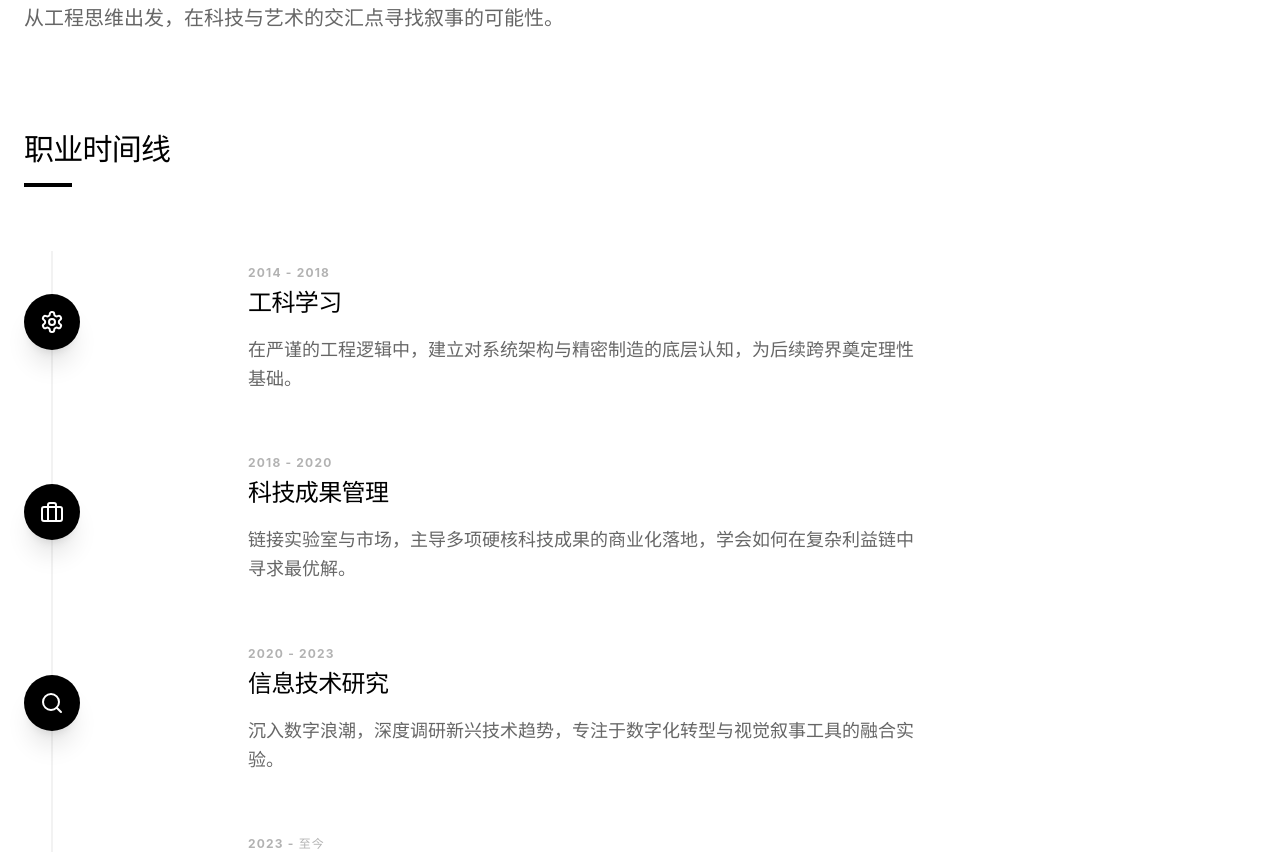
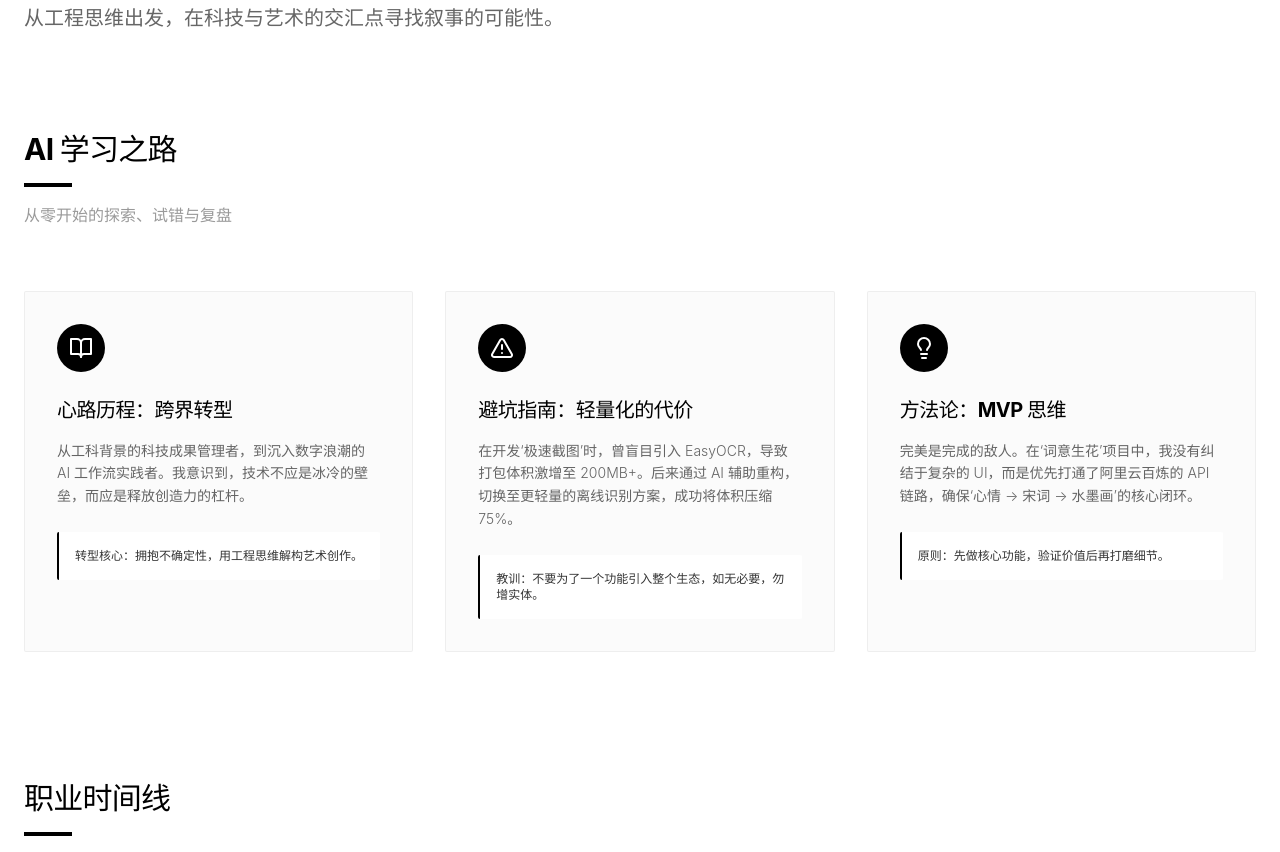
Before and after one commit to xujunjie750/my-personal-site, a React (Vite) app in the folder xiaoke-portfolio/: page /about in a window 1280 px wide. Shown: the part 360-1212 px from the top of the page. Built offline with nearby package versions, Linux system fonts and the light colour scheme.

Commit message:
完成毕业作业：新增项目路演和复盘

```diff
--- a/xiaoke-portfolio/src/components/AboutPage.jsx
+++ b/xiaoke-portfolio/src/components/AboutPage.jsx
@@ -1,7 +1,7 @@
 import React from 'react';
 import { motion } from 'framer-motion';
 import siteData from '../data/siteData.json';
-import { Settings, Briefcase, Search, Cpu } from 'lucide-react';
+import { Settings, Briefcase, Search, Cpu, BookOpen, AlertTriangle, Lightbulb } from 'lucide-react';
 
 const AboutPage = () => {
   const { careerTimeline } = siteData;
@@ -15,6 +15,27 @@ const AboutPage = () => {
       default: return null;
     }
   };
+
+  const learningPath = [
+    {
+      title: "心路历程：跨界转型",
+      icon: <BookOpen size={24} />,
+      content: "从工科背景的科技成果管理者，到沉入数字浪潮的 AI 工作流实践者。我意识到，技术不应是冰冷的壁垒，而应是释放创造力的杠杆。",
+      highlight: "转型核心：拥抱不确定性，用工程思维解构艺术创作。"
+    },
+    {
+      title: "避坑指南：轻量化的代价",
+      icon: <AlertTriangle size={24} />,
+      content: "在开发‘极速截图’时，曾盲目引入 EasyOCR，导致打包体积激增至 200MB+。后来通过 AI 辅助重构，切换至更轻量的离线识别方案，成功将体积压缩 75%。",
+      highlight: "教训：不要为了一个功能引入整个生态，如无必要，勿增实体。"
+    },
+    {
+      title: "方法论：MVP 思维",
+      icon: <Lightbulb size={24} />,
+      content: "完美是完成的敌人。在‘词意生花’项目中，我没有纠结于复杂的 UI，而是优先打通了阿里云百炼的 API 链路，确保‘心情 -> 宋词 -> 水墨画’的核心闭环。",
+      highlight: "原则：先做核心功能，验证价值后再打磨细节。"
+    }
+  ];
 
   return (
     <div className="pt-32 pb-24 min-h-screen bg-pure-white">
@@ -32,8 +53,42 @@ const AboutPage = () => {
           </p>
         </motion.div>
 
+        {/* Learning Path Section (New) */}
+        <div className="mb-32">
+          <div className="mb-16">
+            <h2 className="text-3xl font-bold mb-4">AI 学习之路</h2>
+            <div className="w-12 h-1 bg-pure-black"></div>
+            <p className="mt-4 text-pure-black/40 font-light">从零开始的探索、试错与复盘</p>
+          </div>
+
+          <div className="grid md:grid-cols-3 gap-8">
+            {learningPath.map((item, idx) => (
+              <motion.div
+                key={idx}
+                initial={{ opacity: 0, y: 30 }}
+                whileInView={{ opacity: 1, y: 0 }}
+                viewport={{ once: true }}
+                transition={{ duration: 0.5, delay: idx * 0.1 }}
+                className="bg-light-grey/30 p-8 rounded-sm border border-pure-black/5 hover:border-pure-black/20 hover:shadow-lg transition-all duration-300"
+              >
+                <div className="w-12 h-12 bg-pure-black text-pure-white rounded-full flex items-center justify-center mb-6">
+                  {item.icon}
+                </div>
+                <h3 className="text-xl font-bold mb-4">{item.title}</h3>
+                <p className="text-sm text-pure-black/60 font-light leading-relaxed mb-6">
+                  {item.content}
+                </p>
+                <div className="p-4 bg-pure-white rounded-sm border-l-2 border-pure-black">
+                  <p className="text-xs font-bold text-pure-black/80">{item.highlight}</p>
+                </div>
+              </motion.div>
+            ))}
+          </div>
+        </div>
+
         {/* Career Timeline */}
         <div className="relative">
+
           <div className="mb-16">
             <h2 className="text-3xl font-bold mb-4">职业时间线</h2>
             <div className="w-12 h-1 bg-pure-black"></div>
--- a/xiaoke-portfolio/src/components/ProjectsPage.jsx
+++ b/xiaoke-portfolio/src/components/ProjectsPage.jsx
@@ -2,7 +2,7 @@ import React, { useState, useEffect, useRef } from 'react';
 import { motion, AnimatePresence } from 'framer-motion';
 import { useSearchParams } from 'react-router-dom';
 import siteData from '../data/siteData.json';
-import { LayoutGrid, Play, Code, Filter } from 'lucide-react';
+import { LayoutGrid, Play, Code, Filter, Lightbulb, Target, Zap } from 'lucide-react';
 
 const ProjectsPage = () => {
   const [filter, setFilter] = useState('全部');
@@ -127,9 +127,34 @@ const ProjectsPage = () => {
                 </div>
                 <div className="p-8 flex-1 flex flex-col">
                   <h3 className="text-2xl font-bold mb-3 group-hover:translate-x-1 transition-transform">{project.name}</h3>
-                  <p className="text-sm font-light text-pure-black/60 leading-relaxed mb-8 line-clamp-3 flex-1">
+                  <p className="text-sm font-light text-pure-black/60 leading-relaxed mb-6 line-clamp-3">
                     {project.description}
                   </p>
+
+                  {/* 核心思路模块 */}
+                  {(project.painPoint || project.idea) && (
+                    <div className="mb-6 p-4 bg-pure-white/50 rounded-sm border border-pure-black/5 space-y-3">
+                      {project.painPoint && (
+                        <div className="flex items-start gap-2">
+                          <Target size={14} className="text-red-500 mt-0.5 shrink-0" />
+                          <p className="text-xs text-pure-black/70 leading-relaxed"><span className="font-bold">痛点：</span>{project.painPoint}</p>
+                        </div>
+                      )}
+                      {project.solution && (
+                        <div className="flex items-start gap-2">
+                          <Zap size={14} className="text-blue-500 mt-0.5 shrink-0" />
+                          <p className="text-xs text-pure-black/70 leading-relaxed"><span className="font-bold">方案：</span>{project.solution}</p>
+                        </div>
+                      )}
+                      {project.idea && (
+                        <div className="flex items-start gap-2">
+                          <Lightbulb size={14} className="text-yellow-500 mt-0.5 shrink-0" />
+                          <p className="text-xs text-pure-black/70 leading-relaxed"><span className="font-bold">思路：</span>{project.idea}</p>
+                        </div>
+                      )}
+                    </div>
+                  )}
+
                   <div className="flex flex-wrap gap-2 mt-auto pt-6 border-t border-pure-black/5">
                     {project.tags.map(tag => (
                       <span key={tag} className="text-[9px] font-bold uppercase tracking-widest text-pure-black/40 px-2 py-1 bg-pure-black/5 rounded-sm">
--- a/xiaoke-portfolio/src/components/Research_old.jsx
+++ b/xiaoke-portfolio/src/components/Research_old.jsx
@@ -1,7 +1,7 @@
 import React, { useState, useMemo, useEffect } from 'react';
 import { useSearchParams } from 'react-router-dom';
 
-// 重要：取消注释并确保路径正确
+// 修正路径：从上一级目录的data文件夹导入
 import researchData from '../data/researchData.js';
 
 function Research() {
@@ -9,15 +9,15 @@ function Research() {
   const [selectedId, setSelectedId] = useState(researchData[0]?.id || null);
   const [filterType, setFilterType] = useState('all'); // 'all', 'provincial', 'horizontal'
 
-  // 核心新增：读取URL中的 `selected` 参数
+  // 核心修复：正确使用useSearchParams
   const [searchParams, setSearchParams] = useSearchParams();
   const urlSelectedId = searchParams.get('selected');
 
-  // 核心新增：如果URL中有ID，则用它作为初始选中项
+  // 核心修复：如果URL中有ID，则用它作为初始选中项
   useEffect(() => {
     console.log('URL参数:', urlSelectedId);
 
-    if (urlSelectedId) {
+    if (urlSelectedId && researchData.length > 0) {
       const idToSelect = parseInt(urlSelectedId, 10);
       // 检查ID是否有效且在数据中存在
       if (!isNaN(idToSelect) && researchData.some(item => item.id === idToSelect)) {
@@ -27,7 +27,7 @@ function Research() {
         console.log('URL中的ID无效或不存在:', idToSelect);
       }
     }
-  }, [urlSelectedId]); // 移除researchData依赖，因为是常量
+  }, [urlSelectedId]);
 
   // 1. 根据筛选类型过滤数据
   const filteredData = useMemo(() => {
--- a/xiaoke-portfolio/src/data/siteData.json
+++ b/xiaoke-portfolio/src/data/siteData.json
@@ -63,10 +63,37 @@
   ],
   "detailedProjects": [
     {
+      "id": "software-1",
+      "category": "代码项目",
+      "name": "极速截图 (SuperCapture)",
+      "description": "一个基于 Python + PyQt6 开发的极致轻量化截图工具，解决微信截图内存占用大（>130MB）的痛点，实现离线OCR和智能翻译。",
+      "painPoint": "内存占用过高（>130MB），导致多任务切换卡顿",
+      "solution": "基于 Python + PyQt6 轻量化开发，内存 <50MB",
+      "idea": "剥离非核心社交功能，只保留“截图+离线OCR+翻译”，实现毫秒级响应。",
+      "image": "https://picsum.photos/800/600?random=13",
+      "tags": ["Python", "PyQt6", "轻量化"],
+      "featured": true
+    },
+    {
+      "id": "ai-2",
+      "category": "AI工作流",
+      "name": "词意生花 (Word to Art)",
+      "description": "基于 Enter.pro 和阿里云百炼大模型的 AI 应用。输入心情，一键生成宋词与水墨画。",
+      "painPoint": "普通人难以创作合规宋词且缺乏匹配意境的视觉艺术",
+      "solution": "AI 驱动“文图双生”，一键生成宋词与水墨画",
+      "idea": "利用阿里云百炼大模型整合文化创意与 AI 生成力，实现文图双生。",
+      "image": "https://picsum.photos/800/600?random=14",
+      "tags": ["阿里云百炼", "AI生成", "文化创意"],
+      "featured": true
+    },
+    {
       "id": "ai-1",
       "category": "AI工作流",
       "name": "自动化分镜生成工作流",
       "description": "基于 WaytoAGI 社区共创的 AI 驱动工作流，实现从剧本到初版分镜的自动化闭环。",
+      "painPoint": "传统分镜绘制周期长，修改成本高",
+      "solution": "ComfyUI + GPT-4 自动化生成工作流",
+      "idea": "将剧本结构化数据直接映射为画面提示词，实现秒级生成。",
       "image": "https://picsum.photos/800/600?random=10",
       "tags": ["ComfyUI", "GPT-4", "Stable Diffusion"],
       "featured": true
@@ -87,15 +114,6 @@
       "description": "为开发者打造的轻量化代码片段 management 工具，追求极致的‘VIBE’体验。",
       "image": "https://picsum.photos/800/600?random=12",
       "tags": ["React", "Tailwind", "Vite"],
-      "featured": true
-    },
-    {
-      "id": "software-1",
-      "category": "代码项目",
-      "name": "极速截图",
-      "description": "解决工具臃肿痛点的轻量化截图方案，极致简约，秒速响应。",
-      "image": "https://picsum.photos/800/600?random=13",
-      "tags": ["Qt", "C++", "Python"],
       "featured": true
     }
   ],
```
